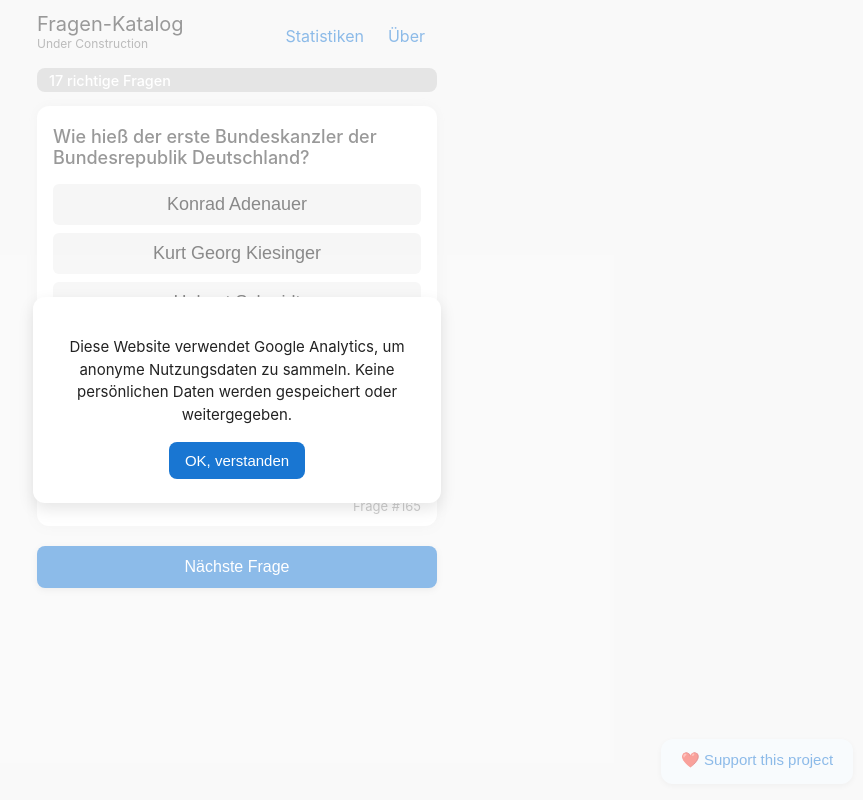
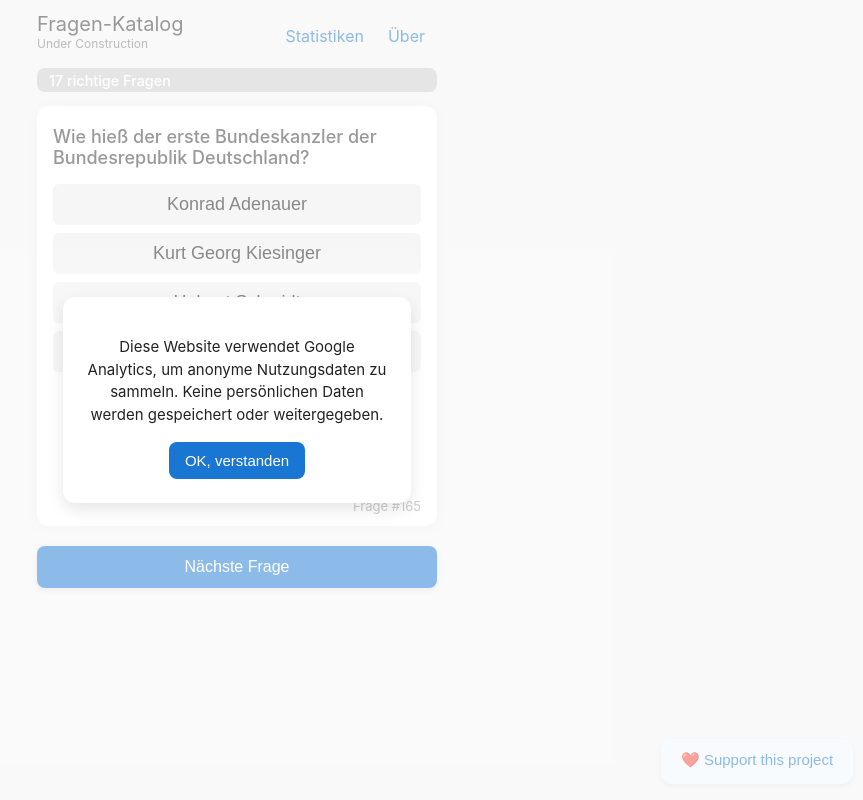
Before and after one commit to roieshalom/fragen-katalog-v2, a React (Vite) app: page / in a window 1280 px wide. Shown: the whole page, without its empty margins (403-1266 px from the left). Built offline with nearby package versions, Linux system fonts and the light colour scheme.

Commit message:
Update: replace cookie banner with centered modal

```diff
--- a/src/CustomConsent.jsx
+++ b/src/CustomConsent.jsx
@@ -46,7 +46,7 @@ export default function CustomConsent() {
           color: "#222",
           borderRadius: "12px",
           padding: "24px",
-          maxWidth: "360px",
+          maxWidth: "300px",
           textAlign: "center",
           boxShadow: "0 6px 16px rgba(0,0,0,0.1)",
         }}
```
Also changed, not shown: 2 other files (tests, documents, lock files or other folders).
